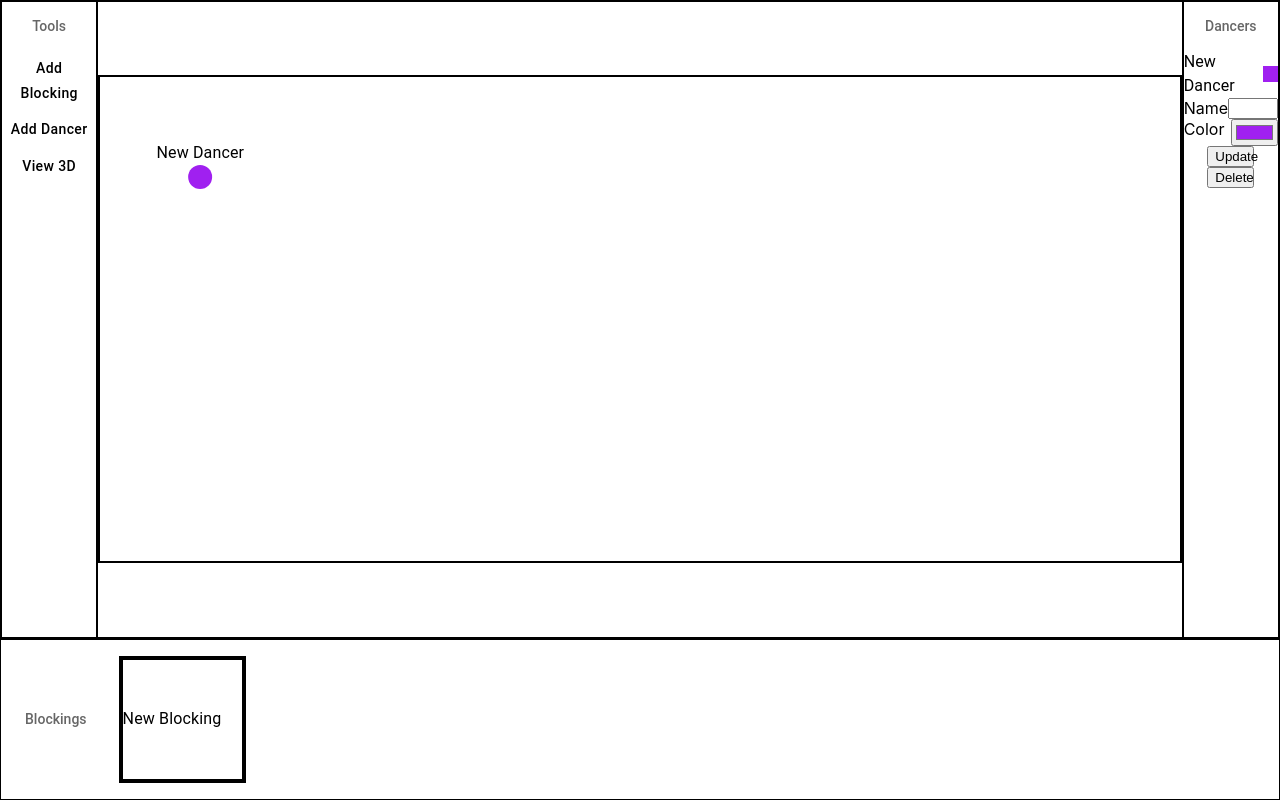
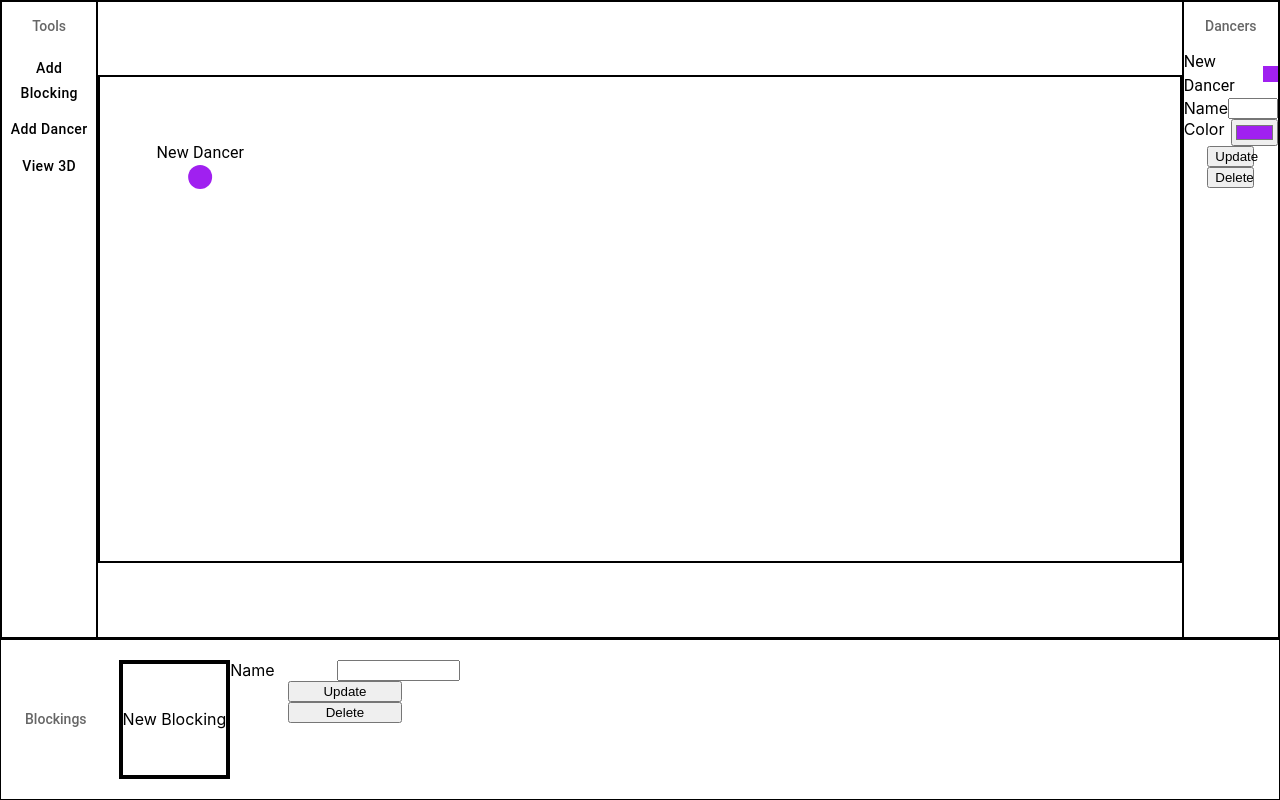
Before and after one commit to mgiang2015/danceblocks2, a React (Create React App) app: page / in a window 1280 px wide. Built offline with nearby package versions, Linux system fonts and the light colour scheme.

Commit message:
Implement CRUD for blocking

```diff
--- a/src/control/stateSlice.ts
+++ b/src/control/stateSlice.ts
@@ -1,5 +1,5 @@
 import { createSlice } from "@reduxjs/toolkit";
-import { addNewBlocking, addNewDefaultBlocking, addNewDefaultDancer, deleteDancerFromBlocking, findCurrentBlocking, updateDancerColor, updateDancerCoord, updateDancerName } from "../model/util";
+import { addNewBlocking, addNewDefaultBlocking, addNewDefaultDancer, deleteBlockingFromState, deleteDancerFromBlocking, findCurrentBlocking, updateBlockingName, updateDancerColor, updateDancerCoord, updateDancerName } from "../model/util";
 import { RootState } from "./store";
 
 const initialState: () => AppState = () => {
@@ -21,6 +21,22 @@ export const stateSlice = createSlice({
         // blocking
         addBlocking: (state) => {
             addNewBlocking(state);
+        },
+        renameBlocking: (state, action) => {
+            let payload: { id: number, name: string } = action.payload;
+            updateBlockingName(state, payload.id, payload.name);
+        },
+        deleteBlocking: (state, action) => {
+            let payload: { id: number } = action.payload;
+            const deletedIndex = deleteBlockingFromState(state, payload.id);
+
+            // set currentBlocking to another blocking
+            if (payload.id === state.currentBlockingId && state.blockings.length > 0) {
+                let nextBlockingIndex = deletedIndex <= 0 ? 0 : deletedIndex - 1;
+                state.currentBlockingId = state.blockings[nextBlockingIndex].id;
+            } else if (state.blockings.length === 0) {
+                addNewDefaultBlocking(state)
+            }
         },
         // dancer
         addDancer: (state) => {
@@ -60,7 +76,7 @@ export const stateSlice = createSlice({
     }
 })
 
-export const { addBlocking, addDancer, moveDancer, renameDancer, changeDancerColor, deleteDancer } = stateSlice.actions
+export const { addBlocking, renameBlocking, deleteBlocking, addDancer, moveDancer, renameDancer, changeDancerColor, deleteDancer } = stateSlice.actions
 export const selectState = (state: RootState) => state.blockings
 export const selectBlockings = (state: RootState) => state.blockings.blockings
 export const selectCurrentBlocking = (state: RootState) => findCurrentBlocking(state.blockings)
--- a/src/model/util.ts
+++ b/src/model/util.ts
@@ -60,6 +60,21 @@ function deleteDancerFromBlocking(blocking: Blocking, dancerId: number) {
     }
 }
 
+function updateBlockingName(state: AppState, blockingId: number, name: string) {
+    let blocking = state.blockings.find((blocking) => blocking.id === blockingId);
+    if (blocking) {
+        blocking.name = name;
+    }
+}
+
+function deleteBlockingFromState(state: AppState, blockingId: number) {
+    let blockingIndex = state.blockings.findIndex((blocking) => blocking.id === blockingId);
+    if (blockingIndex > -1) {
+        state.blockings.splice(blockingIndex, 1);
+    }
+    return blockingIndex;
+}
+
 function findCurrentBlocking(state: AppState) {
     let blocking = state.blockings.find((blocking) => blocking.id === state.currentBlockingId);
     return blocking;
@@ -110,4 +125,4 @@ function getWindowDimensions() {
     };
 }
 
-export { addNewDefaultDancer, addNewDancer, findCurrentBlocking, addNewDefaultBlocking, addNewBlocking, updateDancerCoord, getWindowDimensions, updateDancerName, updateDancerColor, deleteDancerFromBlocking}
+export { addNewDefaultDancer, addNewDancer, findCurrentBlocking, addNewDefaultBlocking, addNewBlocking, updateDancerCoord, getWindowDimensions, updateDancerName, updateDancerColor, deleteDancerFromBlocking, updateBlockingName, deleteBlockingFromState}
--- a/src/view/components/blockingList/blockingListItem.tsx
+++ b/src/view/components/blockingList/blockingListItem.tsx
@@ -1,4 +1,4 @@
-import { Box, Typography } from "@mui/material";
+import BlockingUpdateForm from "./blockingUpdateForm";
 
 interface BlockingListItemProps {
     blocking: Blocking,
@@ -7,8 +7,11 @@ interface BlockingListItemProps {
 
 export default function BlockingListItem({ blocking, isCurrent }: BlockingListItemProps): JSX.Element {
     return (
-        <Box sx={{ display: 'flex', alignItems: 'center', flexWrap: 'wrap', border: isCurrent ? 4 : 1, height: '75%', aspectRatio: 1 }}>
-            <Typography>{blocking.name}</Typography>
-        </Box>
+        <div style={{ height: '75%', display: 'flex'}}>
+        <div style={{ display: 'flex', alignItems: 'center', flexWrap: 'wrap', border: `${isCurrent ? "4px" : "1px"} solid black`}}>
+            <p>{blocking.name}</p>
+        </div>
+        <BlockingUpdateForm blocking={blocking} />
+        </div>
     )
 }
--- /dev/null
+++ b/src/view/components/blockingList/blockingUpdateForm.tsx
@@ -0,0 +1,46 @@
+import { useState } from "react";
+import { useAppDispatch } from "../../../control/hooks";
+import { deleteBlocking, renameBlocking } from "../../../control/stateSlice";
+
+interface BlockingUpdateFormProps {
+    blocking: Blocking
+}
+
+export default function BlockingUpdateForm({ blocking }: BlockingUpdateFormProps) {
+    const [name, setName] = useState("");
+    const dispatch = useAppDispatch();
+
+    // change name
+    const onNameChange = (event: React.FormEvent<HTMLInputElement>) => {
+        setName(event.currentTarget.value);
+    }
+    const rename = (newName: string) => {
+        dispatch(renameBlocking({ id: blocking.id, name: newName }));
+    }
+    // delete blocking
+    const removeBlocking = () => {
+        dispatch(deleteBlocking({ id: blocking.id }))
+    }
+
+    // submit
+    const onSubmit = (event: React.FormEvent<HTMLButtonElement>) => {
+        if (name != "") {
+            rename(name);
+            setName("");
+        }
+    }
+
+    return (
+        <form>
+            <div style={{display: 'flex', justifyContent: 'space-between'}}>
+                <label htmlFor="name">Name</label>
+                <input type={"text"} value={name} style={{ width: '50%' }} onChange={onNameChange} />
+            </div>
+            <div style={{display: 'flex', flexDirection: 'column', alignItems: 'center'}}>
+                <button type="button" onClick={onSubmit} style={{ width: '50%' }}>Update</button>
+                <button type="button" onClick={removeBlocking} style={{ width: '50%' }}>Delete</button>
+            </div>
+        </form>
+    )
+
+}
```
